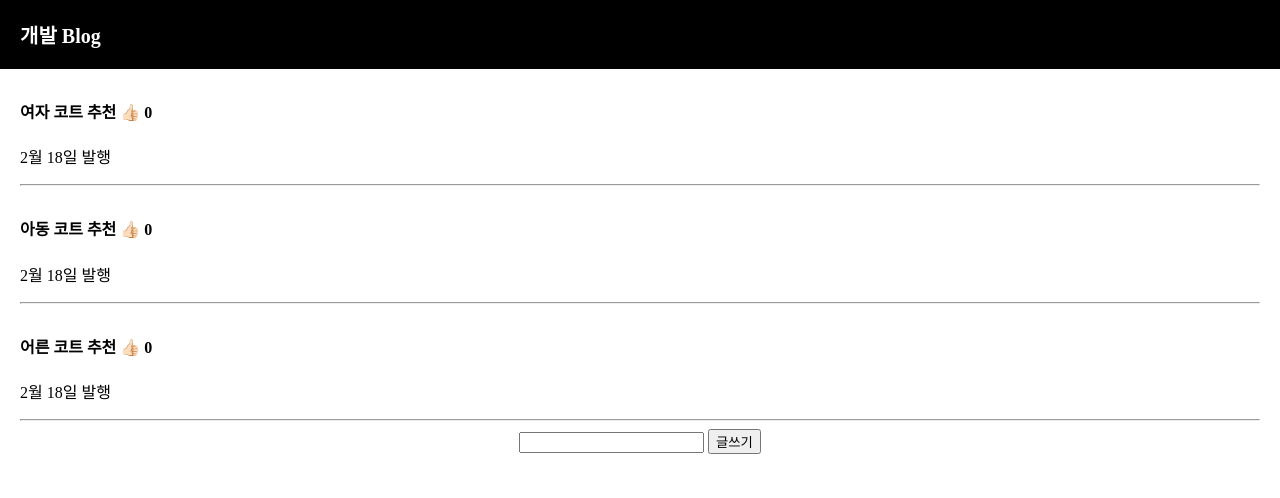
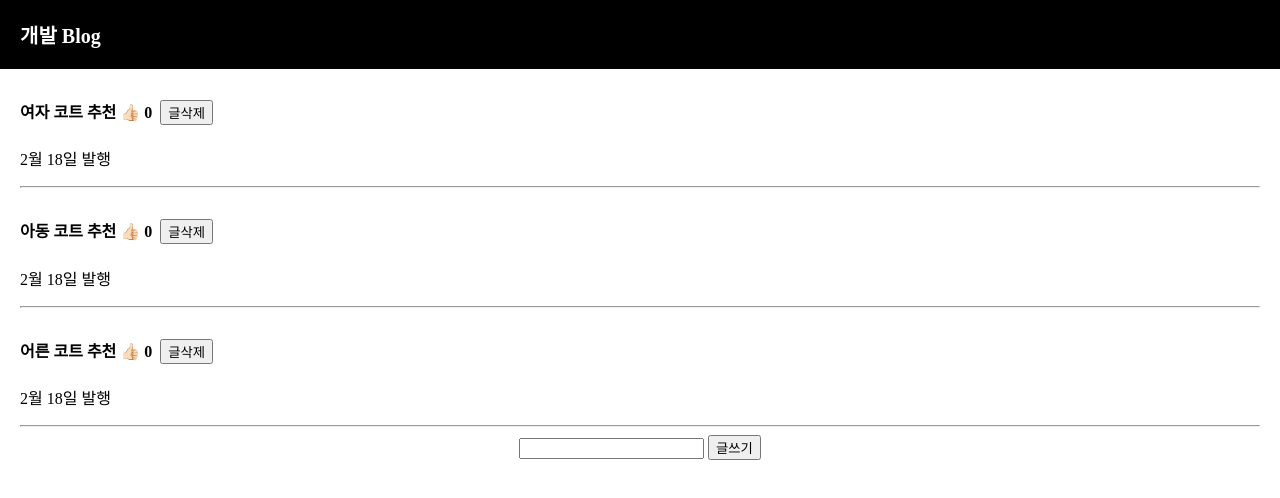
Before and after one commit to tjfgk97/react-study, a React (Create React App) app: page / in a window 1280 px wide. Shown: the top 498 px of the page. Built offline with nearby package versions, Linux system fonts and the light colour scheme.

Commit message:
글삭제 버튼 생성 및 기능 구현

```diff
--- a/src/App.js
+++ b/src/App.js
@@ -49,23 +49,30 @@ const App = () => {
           return <div className="list" key={i}>
             <h4 onClick={() => { setModal(!modal); setTitle(i) }}>{글제목[i]}
               <span onClick={(e) => {
-                e.stopPropagation()
+                e.stopPropagation();
                 let copy = [...따봉];
                 copy[i] = copy[i] + 1;
                 따봉변경(copy)
-              }}> 👍🏻</span> {따봉[i]} </h4>
+              }}> 👍🏻</span> {따봉[i]} &nbsp;
+              <button onClick={(e) => {
+                e.stopPropagation();
+                let remove = [...글제목];
+                remove.splice(i, 1);
+                글제목변경(remove);
+              }}>글삭제</button> </h4>
             <p>2월 18일 발행</p>
             <hr />
           </div>
         })
       }
 
-      <input onChange={(e) => {           {/*state 변경함수는 늦게 처리된다.*/}
-        입력값변경(e.target.value);          {/*<- 이 줄이 완료되기 전에*/}
-        console.log(입력값);                {/*<-이 줄을 실행해준다.*/}
+      <input onChange={(e) => {
+        {/*state 변경함수는 늦게 처리된다.*/ }
+        입력값변경(e.target.value); {/*<- 이 줄이 완료되기 전에*/ }
+        console.log(입력값); {/*<-이 줄을 실행해준다.*/ }
       }} /> {/* on어쩌구 = 이벤트핸들러 */}
 
-      <button onClick={ (e)=> {
+      <button onClick={(e) => {
         e.stopPropagation();
         let copy = [...글제목];
         copy.unshift(입력값);
@@ -76,7 +83,7 @@ const App = () => {
         글제목변경(copy);
         따봉변경(likes);
 
-        }} >글쓰기</button>
+      }} >글쓰기</button>
 
       {
         modal == true ? <Modal title={title} 글제목변경={글제목변경} 글제목={글제목} /> : null
```
